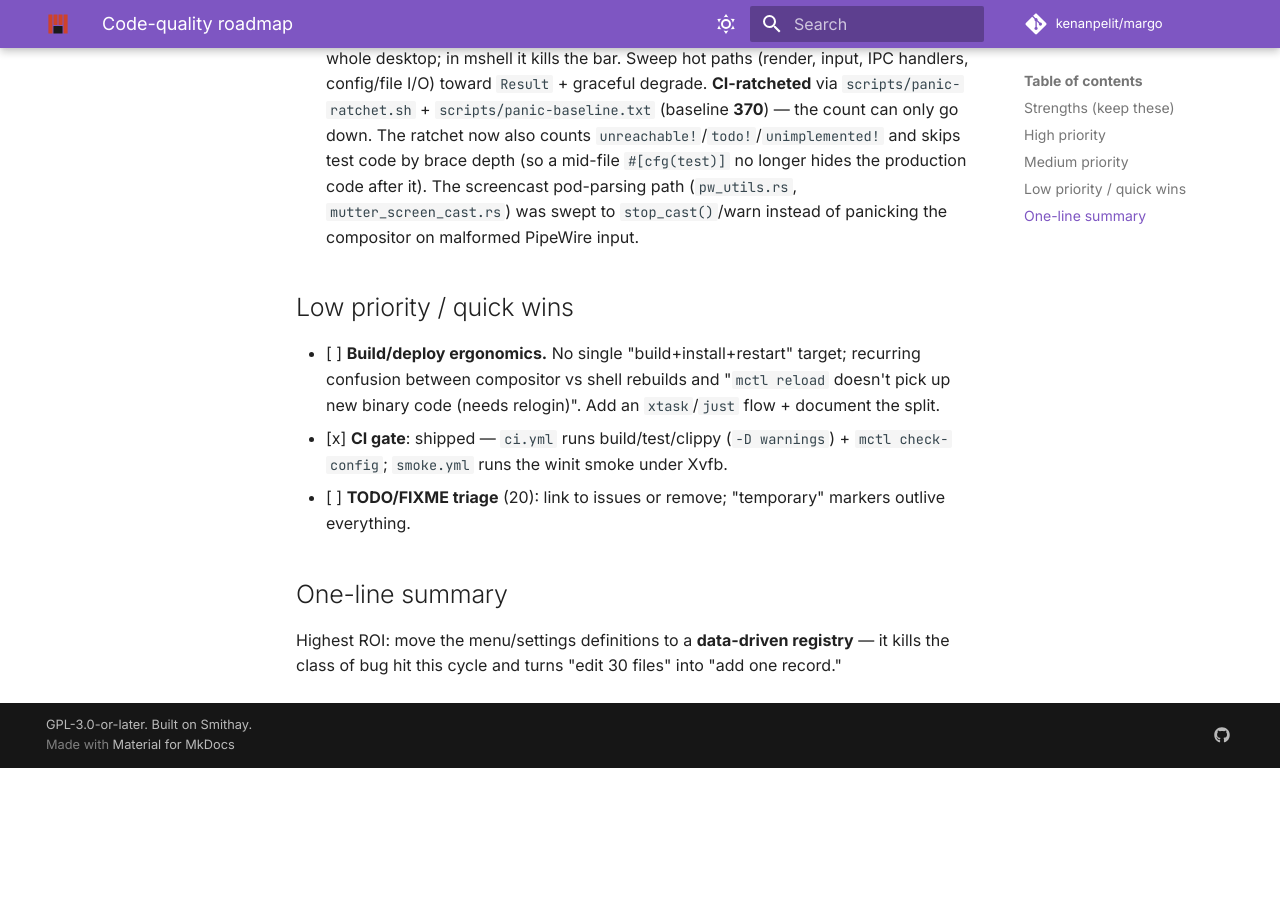
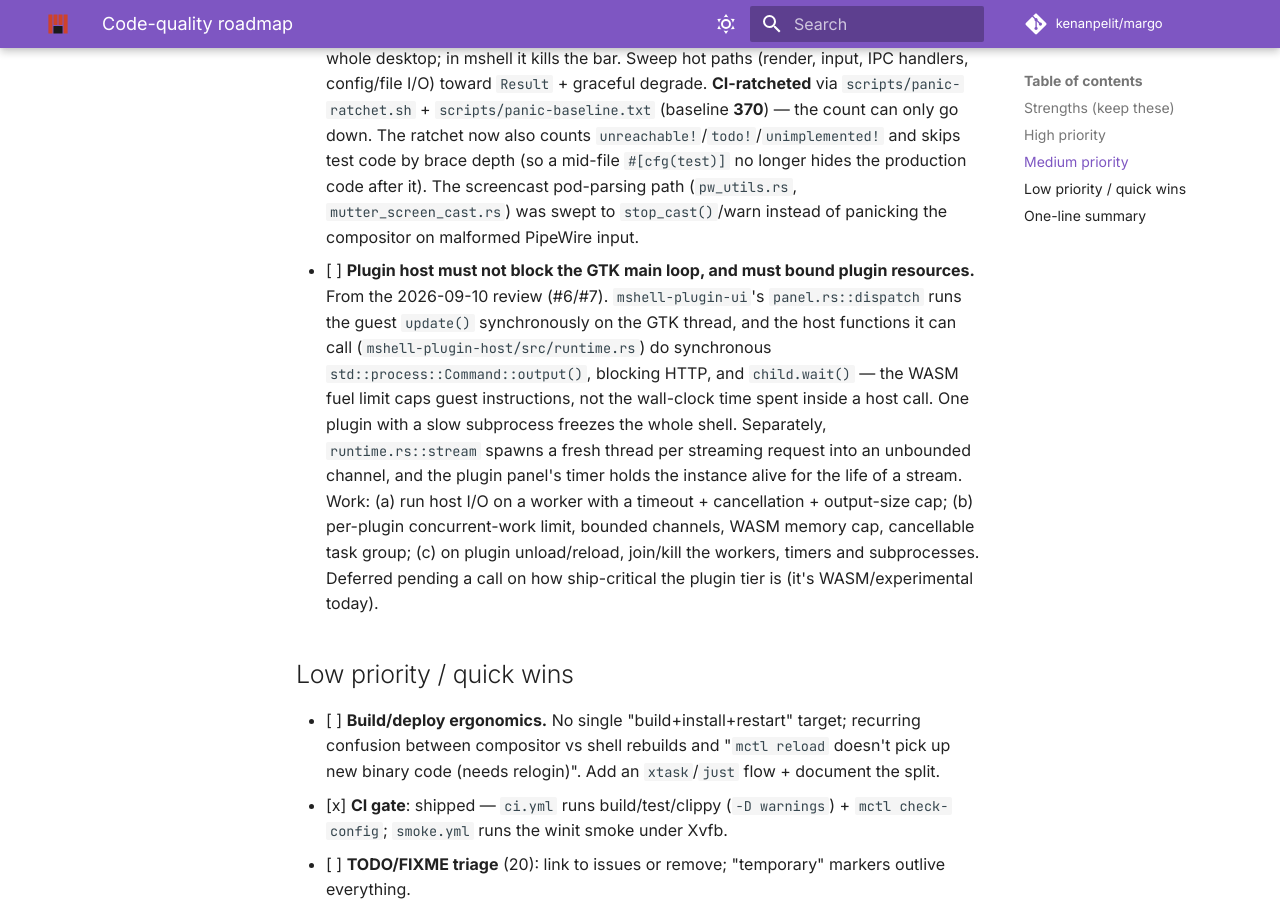
Before and after one commit to kenanpelit/margo, an MkDocs documentation site: the page built from docs/code-quality-roadmap.md, in a window 1280 px wide and 900 px high, scrolled down 2536 px. Built offline with MkDocs 1.6.1 and Material for MkDocs 9.7.7, drawn with Linux system fonts in a browser that asks for light colours; comment, search, counter and statistics services are not loaded; before the commit the page ends 3304 px from its top, so only the background shows below that.

Commit message:
docs: roadmap — track the deferred plugin-host robustness work (#6/#7)
From the 2026-09-10 review: the plugin host blocks the GTK main loop
(sync `Command::output()` / HTTP / `child.wait()` reachable from a guest
`update()` on the GTK thread) and puts no ceiling on per-plugin
threads / channels / memory / lifetime. Recorded under "High priority"
with the concrete work items; deferred pending a decision on how
ship-critical the WASM plugin tier is.

Co-Authored-By: Claude Sonnet 5 <noreply@anthropic.com>

```diff
--- a/docs/code-quality-roadmap.md
+++ b/docs/code-quality-roadmap.md
@@ -104,6 +104,21 @@ files, and overlapping feature mechanisms.**
   production code after it). The screencast pod-parsing path (`pw_utils.rs`,
   `mutter_screen_cast.rs`) was swept to `stop_cast()`/warn instead of panicking
   the compositor on malformed PipeWire input.
+- [ ] **Plugin host must not block the GTK main loop, and must bound plugin
+  resources.** From the 2026-09-10 review (#6/#7). `mshell-plugin-ui`'s
+  `panel.rs::dispatch` runs the guest `update()` synchronously on the GTK
+  thread, and the host functions it can call (`mshell-plugin-host/src/runtime.rs`)
+  do synchronous `std::process::Command::output()`, blocking HTTP, and
+  `child.wait()` — the WASM fuel limit caps guest instructions, not the
+  wall-clock time spent inside a host call. One plugin with a slow subprocess
+  freezes the whole shell. Separately, `runtime.rs::stream` spawns a fresh
+  thread per streaming request into an unbounded channel, and the plugin
+  panel's timer holds the instance alive for the life of a stream. Work:
+  (a) run host I/O on a worker with a timeout + cancellation + output-size cap;
+  (b) per-plugin concurrent-work limit, bounded channels, WASM memory cap,
+  cancellable task group; (c) on plugin unload/reload, join/kill the workers,
+  timers and subprocesses. Deferred pending a call on how ship-critical the
+  plugin tier is (it's WASM/experimental today).
 
 ## Low priority / quick wins
 
```
